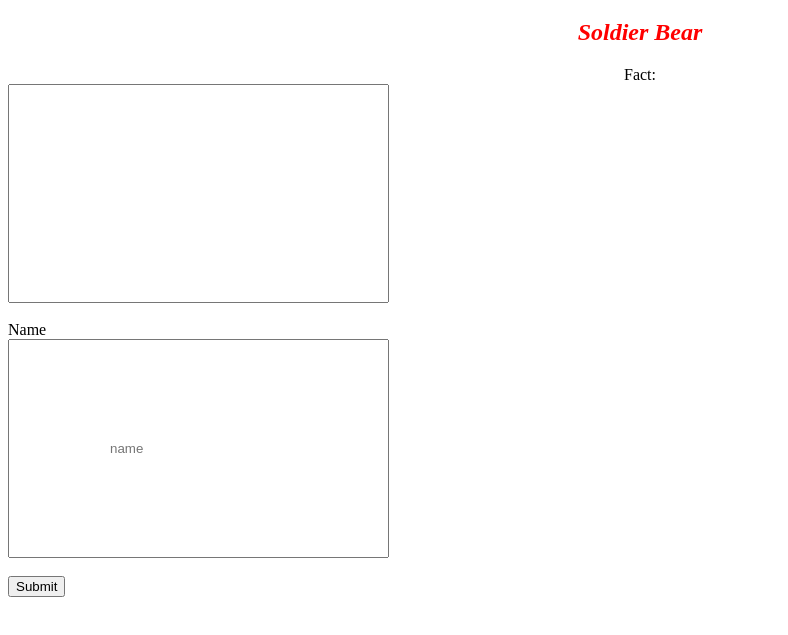
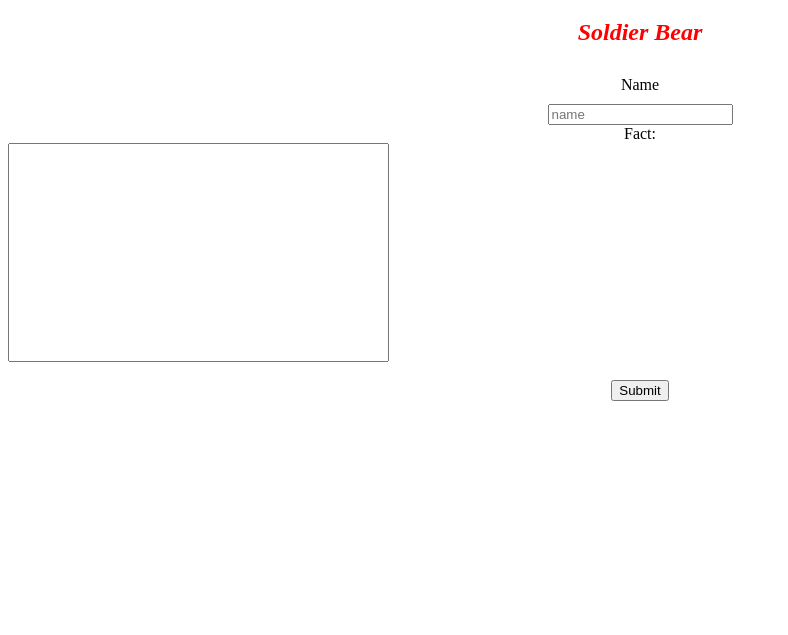
Before and after one commit to Mahfuzuddin/historyblog, a plain HTML site: page index.html in a window 1280 px wide. Shown: the part 61-696 px from the top of the page, without its empty margins (0-788 px from the left). Drawn offline with nearby package versions, Linux system fonts and the light colour scheme; no server answers.

Commit message:
center it

```diff
--- a/css/index.css
+++ b/css/index.css
@@ -12,6 +12,10 @@
 
 }
 
+#box{
+    text-align: center;
+}
+
 #addition{
     display: flex;
     justify-content: center;
@@ -20,15 +24,16 @@
 
 #input{
 
-    padding: 100px;
     display: flex;
     justify-content: center;
+    padding: 100px;
+    text-align: center;
 
 }
 
-#name{
-    padding: 100px;
+#userName{
     display: flex;
     justify-content: center;
+    padding: 10px;
 
 }
--- a/index.html
+++ b/index.html
@@ -19,10 +19,10 @@
 <div id="box">
 
 
+    <div id="userName">Name</div>
+    <input id="name" type="name" placeholder="name"><br>
     <div id="addition">Fact: </div>
     <input id ="input" type="text" name="lname"><br>
-    <div id="userName">Name</div>
-    <input id="name" type="name" placeholder="name"><br>
     <input  id="submit" type="submit" value="Submit">
 
 </div>
```
